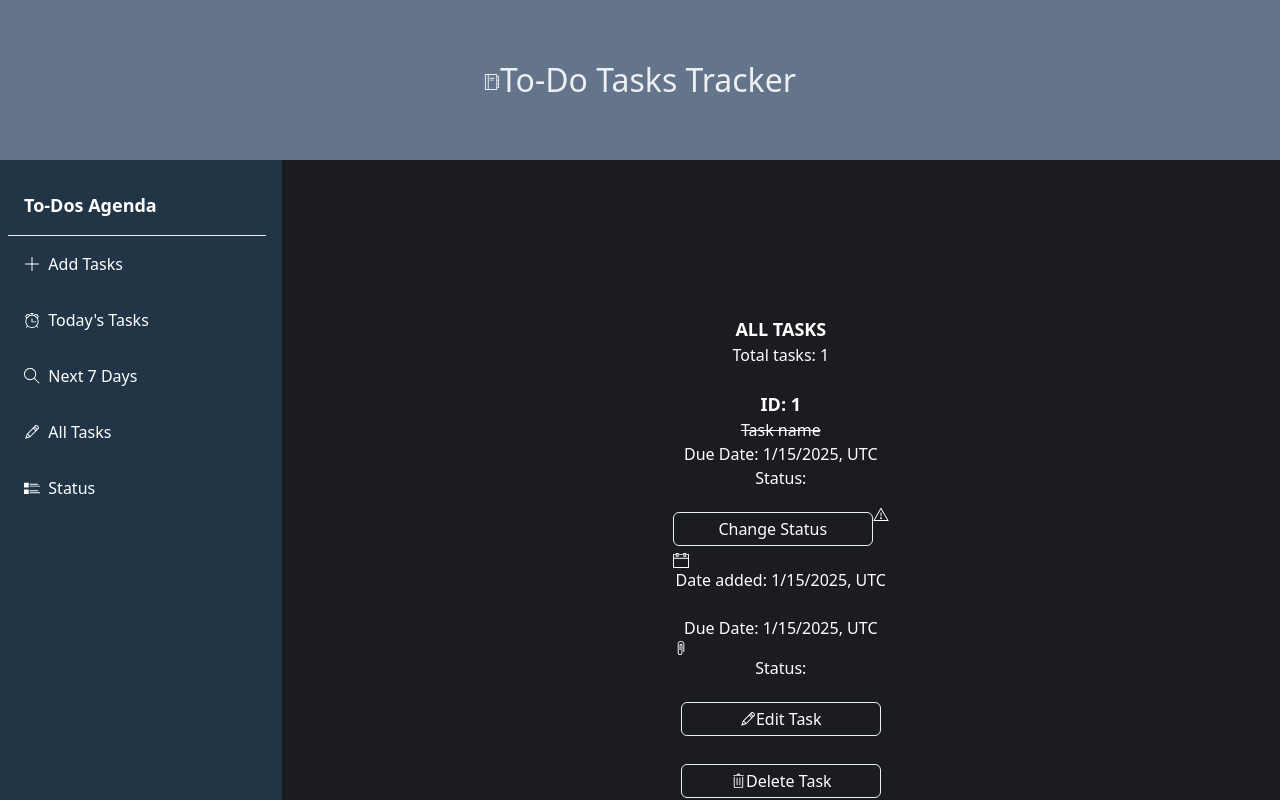
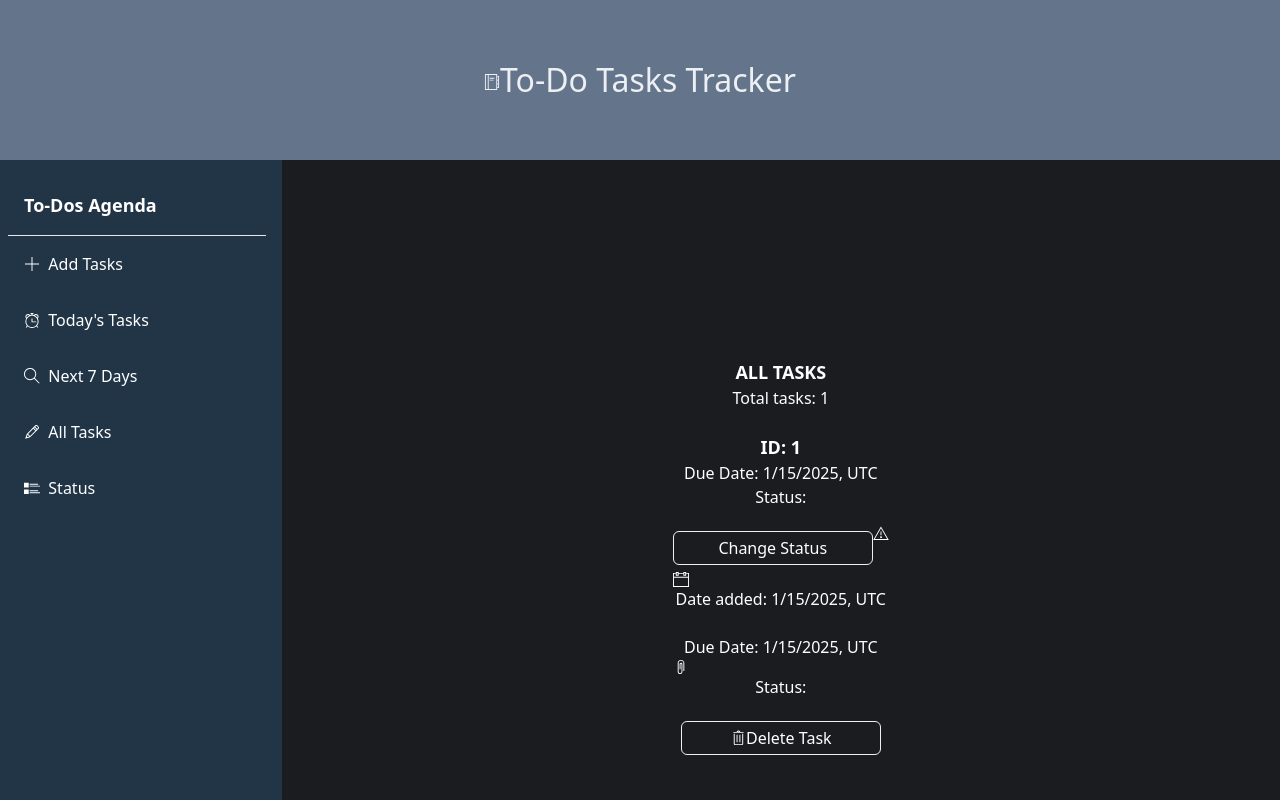
Before and after one commit to dezineskv/todos-tailwind-react, a React (Vite) app: page /edit in a window 1280 px wide. Shown: the top 800 px of the page. Built offline with nearby package versions, Linux system fonts and the light colour scheme.

Commit message:
state before making it editable

```diff
--- a/src/App.jsx
+++ b/src/App.jsx
@@ -5,7 +5,7 @@ import Header from "./components/Header";
 import Add from "./components/Add";
 import Home from "./components/Home";
 import Today from "./components/Today";
-import All from "./components/Edit";
+import Edit from "./components/Edit";
 import ShowAll from "./components/ShowAll";
 import Status from "./components/Status";
 import Next7 from "./components/Next7";
@@ -28,12 +28,11 @@ const App = () => {
   const [tasks, setTasks] = useState([
     {
       id: 1,
-      name: "Task name",
+      name: name,
       tDate: formatDate,
       date: formatDate,
       checked: false,
       // isCompleted: false,
-      // checked: false,
     },
   ]);
 
@@ -59,16 +58,16 @@ const App = () => {
             ></Route>
             <Route
               path="/edit"
-              element={<All tasks={tasks} setTasks={setTasks}></All>}
+              element={<Edit tasks={tasks} setTasks={setTasks}></Edit>}
             ></Route>
             <Route
               path="/status"
               element={<Status tasks={tasks} setTasks={setTasks}></Status>}
             ></Route>
-            <Route
+            {/* <Route
               path="/task"
               element={<EditTask tasks={tasks} setTasks={setTasks}></EditTask>}
-            ></Route>
+            ></Route> */}
             {/* <Route
               path="/show-all"
               element={<ShowAll tasks={tasks}></ShowAll>}
--- a/src/components/Add.jsx
+++ b/src/components/Add.jsx
@@ -14,6 +14,7 @@ import {
   TfiAlert,
   TfiPlus,
 } from "react-icons/tfi";
+import { FaBullseye } from "react-icons/fa6";
 
 function Add() {
   const [tasks, setTasks] = useContext(TodosContext);
@@ -31,7 +32,6 @@ function Add() {
   }, [date, setDateValue]);
 
   const [name, setName] = useState("");
-  console.log(moment(date, "MM/DD/YYYY"));
   const [err, setErr] = useState("");
 
   const handleSubmit = (e) => {
@@ -43,15 +43,11 @@ function Add() {
         name: name,
         tDate: `${formatDate}`,
         date: dateValue,
-        checked: true,
+        checked: FaBullseye,
         // isCompleted: false,
-        // checked: false,
       },
     ]);
-    // setName("");
-    // setCheck(false);
-    console.log("new tasks:", tasks);
-    // setStartDate("");
+    setName("");
   };
   return (
     <div className="bg-slate-950 home-page">
--- a/src/components/Edit.jsx
+++ b/src/components/Edit.jsx
@@ -11,11 +11,6 @@ import { MdRadioButtonUnchecked, MdRadioButtonChecked } from "react-icons/md";
 import EditTask from "./EditTask";
 
 function Edit({ tasks, setTasks }) {
-  // const [tasks, setTasks] = useContext(TodosContext);
-  // const [tasks, setTasks] = useState("");
-
-  console.log(tasks);
-
   return (
     <>
       <div className="bg-slate-950 home-page">
--- a/src/components/EditTask.jsx
+++ b/src/components/EditTask.jsx
@@ -1,5 +1,4 @@
-import React, { useContext, useState } from "react";
-// import  {task}  from "./All";
+import React, { useContext, useEffect, useState } from "react";
 import All from "./Edit";
 import { TodosContext } from "../App";
 import {
@@ -13,18 +12,28 @@ import {
 } from "react-icons/tfi";
 import { MdRadioButtonUnchecked, MdRadioButtonChecked } from "react-icons/md";
 import "../App.css";
+import SingleTask from "./SingleTask";
 
 function EditTask({ task }) {
+  const stored = JSON.parse(localStorage.getItem("name"));
+  console.log("stored", stored);
+
   const [tasks, setTasks] = useContext(TodosContext);
   console.log("tasks passed from all", tasks);
   console.log("single task from all", task);
   const [check, setCheck] = useState(false);
   const [checked, setChecked] = useState(false);
+  const [name, setName] = useState(stored);
 
   const handleDelete = (id) => {
     setTasks(tasks?.filter((task) => task.id !== id));
   };
-  const handleEdit = (id) => {
+  useEffect(() => {
+    localStorage.setItem("name", JSON.stringify(task.name));
+    console.log("name", task.name);
+  }, [name]);
+  // const handleEditName = (e, id) => {
+  //   task.name = e.target.value;
   //  setTasks(
   //    tasks?.map((task) => {
   //      if (task.id === id) {
@@ -33,7 +42,7 @@ function EditTask({ task }) {
   //      return task;
   //    })
   //  );
-  };
+  // };
   const handleChecked = (id) => {
     setTasks(
       tasks?.map((item) => {
@@ -48,6 +57,9 @@ function EditTask({ task }) {
     <>
       <br></br>
       <div className="pt-top">
+        {/* {tasks.map((task) => (
+          <SingleTask {...task} key={task.id} />
+        ))} */}
         <h3>ID: {task.id}</h3>
         {/* <p className={`task-names ${check === true ? "check" : ""}`}> */}
         {/* {task?.checked === true ? (
@@ -72,12 +84,12 @@ function EditTask({ task }) {
         <TfiClip />
         Status: {task.checked}
         <br></br>
-        <div className="text-center button-container">
+        {/* <div className="text-center button-container">
           <button onClick={() => handleEdit(task.id)} className="buttons">
             <TfiPencil />
             Edit Task
           </button>
-        </div>
+        </div> */}
         <div className="text-center button-container">
           <button onClick={() => handleDelete(task.id)} className="buttons">
             <TfiTrash />
--- a/src/components/Next7.jsx
+++ b/src/components/Next7.jsx
@@ -21,7 +21,6 @@ function Next7() {
   var date = new Date();
   date.setDate(date.getDate() + 7);
   const sevenDates = moment(date).format("MM/DD/YYYY");
-  console.log(sevenDates);
 
   useEffect(() => {
     setSeven(tasks.filter((sevs) => sevs.date <= sevenDates));
@@ -30,11 +29,15 @@ function Next7() {
   return (
     <div className="bg-slate-950 home-page">
       <h3>NEXT 7 DAYS TASKS</h3>
-      <div className="items-list">
+      {
+        seven.length >0 ? <div className="items-list">
         {seven.map((task) => (
           <EditTask task={task}></EditTask>
         ))}
-      </div>
+      </div> : <div>No tasks due this week</div>
+
+      }
+
     </div>
   );
 }
--- a/src/components/Sidebar.jsx
+++ b/src/components/Sidebar.jsx
@@ -13,9 +13,6 @@ import { RiH5 } from "react-icons/ri";
 
 function Sidebar() {
   const [all, setAll] = useState("all");
-  // console.log("all:", all)
-  // const [today, SetToday] = useState("today");
-  // const getTodos = useContext(TodosContext);
 
   return (
     <>
--- /dev/null
+++ b/src/components/SingleTask.jsx
@@ -0,0 +1,31 @@
+import React, { useContext, useEffect, useState } from "react";
+import { TodosContext } from "../App";
+import {
+  TfiCalendar,
+  TfiTimer,
+  TfiPencil,
+  TfiTrash,
+  TfiClip,
+  TfiCheck,
+  TfiAlert,
+} from "react-icons/tfi";
+import { Link } from "react-router-dom";
+import EditTask from "./EditTask";
+
+function SingleTask() {
+  const [tasks, setTasks] = useContext(TodosContext);
+
+  return (
+    <div className="bg-slate-950 home-page">
+      <h3>TASK</h3>
+
+      <div className="items-list">
+        {tasks.map((task) => (
+          <EditTask task={task}></EditTask>
+        ))}
+      </div>
+    </div>
+  );
+}
+
+export default SingleTask;
--- a/src/components/Today.jsx
+++ b/src/components/Today.jsx
@@ -16,7 +16,6 @@ import EditTask from "./EditTask";
 function Today() {
   const [tasks, setTasks] = useContext(TodosContext);
   const [todayTodo, setTodayTodo] = useState([]);
-  console.log(tasks);
 
   const date = new Date();
   const todayDate = moment(date).format("MM/DD/YYYY");
@@ -28,11 +27,17 @@ function Today() {
   return (
     <div className="bg-slate-950 home-page">
       <h3>TODAY'S TASKS</h3>
-      <div className="items-list">
-        {todayTodo.map((task) => (
-          <EditTask task={task}></EditTask>
-        ))}
-      </div>
+      {todayTodo.length > 0 ? (
+        <div className="items-list">
+          {todayTodo.map((task) => (
+            <EditTask task={task}></EditTask>
+          ))}
+        </div>
+      )
+      :
+        <div>No tasks due today</div>
+      }
+
     </div>
   );
 }
```
Also changed, not shown: src/components/ShowAll.jsx (+0 -7 lines). Lines whose indentation alone changed are shown as unchanged.
